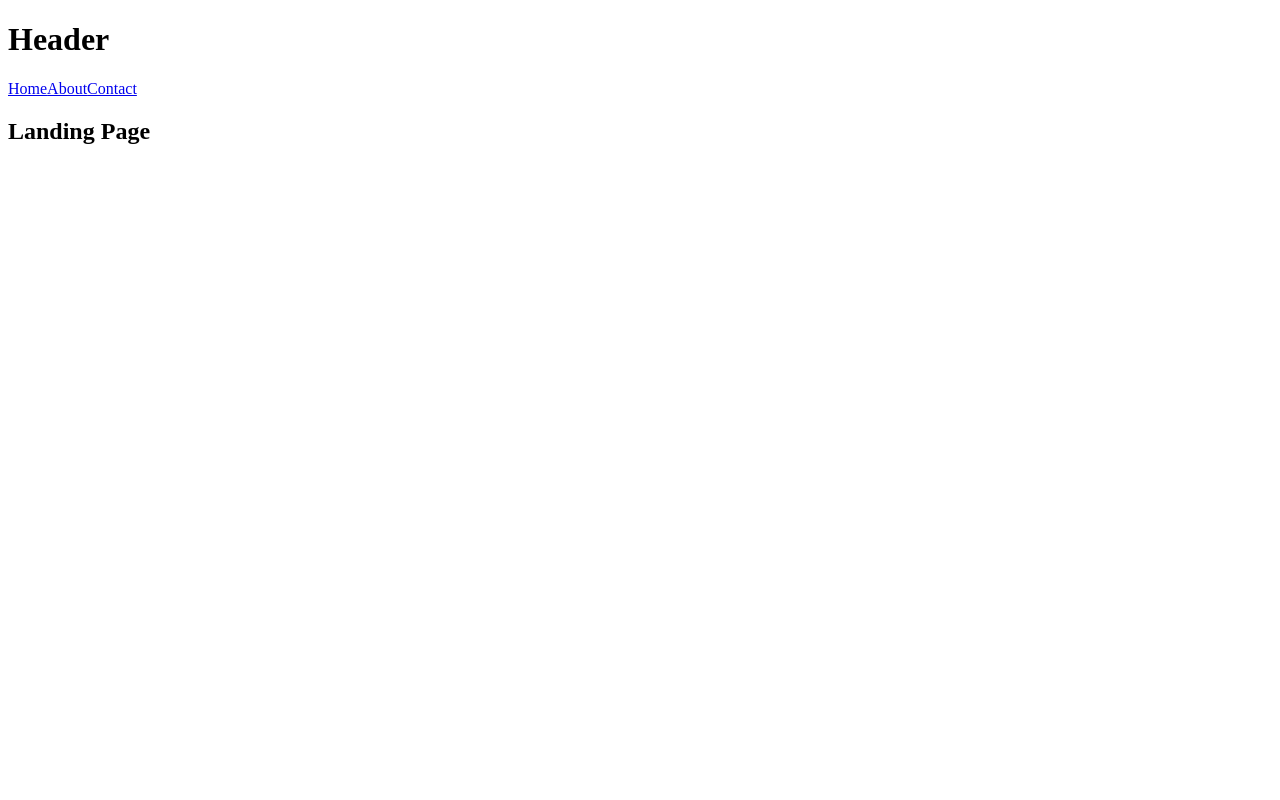
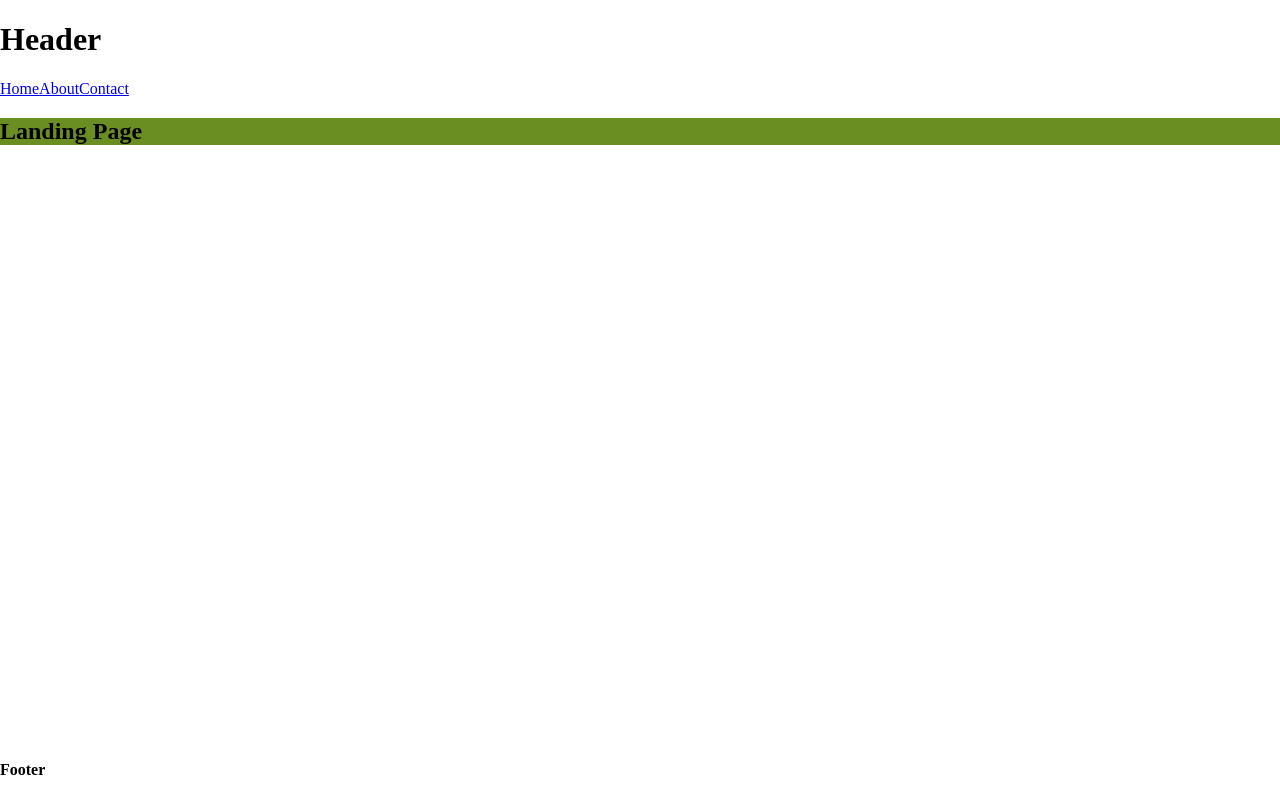
Before and after one commit to LarsGKodehode/kodehode-react-router-recap, a React (Vite) app: page /#/ in a window 1280 px wide. Built offline with nearby package versions, Linux system fonts and the light colour scheme.

Commit message:
add individual styling to pages

```diff
--- a/src/App.jsx
+++ b/src/App.jsx
@@ -4,31 +4,14 @@ import {
   // Routes and route
   Routes,
   Route,
-  Outlet,
-  Link,
 } from 'react-router-dom'
+
+import Layout from './components/Layout/Layout'
 
 import LandingPage from './routes/LandingPage'
 import AboutPage from './routes/about/AboutPage'
 import ContactPage from './routes/contact/ContactPage'
 
-function Layout() {
-  return (
-    <>
-      <header>
-        <h1>Header</h1>
-
-        <nav>
-          <Link to='/'>Home</Link>
-          <Link to='/about'>About</Link>
-          <Link to='/contact'>Contact</Link>
-        </nav>
-      </header>
-
-      <Outlet />
-    </>
-  )
-}
 
 function App() {
   return (
--- /dev/null
+++ b/src/components/Layout/Layout.jsx
@@ -0,0 +1,32 @@
+import {
+  Link,
+  Outlet
+} from 'react-router-dom'
+
+import styles from './styles.module.css'
+
+function Layout() {
+  return (
+    <div className={styles.App}>
+      <header className={styles.header}>
+        <h1>Header</h1>
+
+        <nav>
+          <Link to='/'>Home</Link>
+          <Link to='/about'>About</Link>
+          <Link to='/contact'>Contact</Link>
+        </nav>
+      </header>
+
+      <main className={styles.main}>
+        <Outlet />
+      </main>
+
+      <footer className={styles.footer}>
+        <h4>Footer</h4>
+      </footer>
+    </div>
+  )
+}
+
+export default Layout
--- /dev/null
+++ b/src/components/Layout/styles.module.css
@@ -0,0 +1,14 @@
+.App {
+  display: flex;
+  flex-direction: column;
+
+  min-height: 100vh;
+}
+
+.header {}
+
+.main {
+  flex-grow: 10;
+}
+
+.footer {}
--- a/src/routes/LandingPage.jsx
+++ b/src/routes/LandingPage.jsx
@@ -1,6 +1,10 @@
+import styles from './styles.module.css'
+
 function LandingPage() {
   return (
-    <h2>Landing Page</h2>
+    <div className={styles.page}>
+      <h2>Landing Page</h2>
+    </div>
   )
 }
 
--- a/src/routes/about/AboutPage.jsx
+++ b/src/routes/about/AboutPage.jsx
@@ -1,6 +1,10 @@
+import styles from './styles.module.css'
+
 function AboutPage() {
   return (
-    <h2>About Page</h2>
+    <div className={styles.page}>
+      <h2>About Page</h2>
+    </div>
   )
 }
 
--- /dev/null
+++ b/src/routes/about/styles.module.css
@@ -0,0 +1,3 @@
+.page {
+  background-color: cornflowerblue;
+}
--- a/src/routes/contact/ContactPage.jsx
+++ b/src/routes/contact/ContactPage.jsx
@@ -1,6 +1,10 @@
+import styles from './styles.module.css'
+
 function ContactPage() {
   return (
-    <h2>Contact page</h2>
+    <div className={styles.page}>
+      <h2>Contact page</h2>
+    </div>
   )
 }
 
--- /dev/null
+++ b/src/routes/contact/styles.module.css
@@ -0,0 +1,3 @@
+.page {
+  background-color: bisque;
+}
--- /dev/null
+++ b/src/routes/styles.module.css
@@ -0,0 +1,3 @@
+.page {
+  background-color: olivedrab;
+}
--- a/src/styles/index.css
+++ b/src/styles/index.css
@@ -0,0 +1,3 @@
+body {
+  margin: 0px;
+}
```
